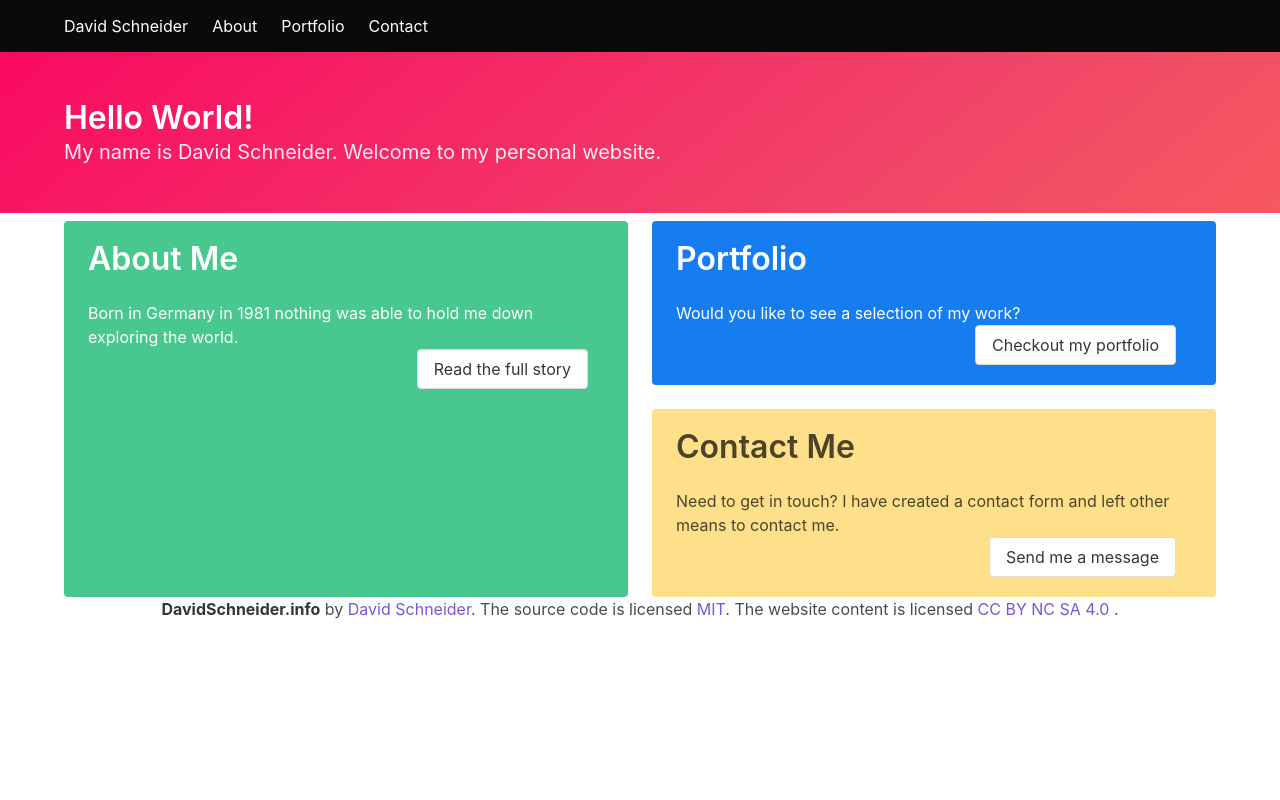
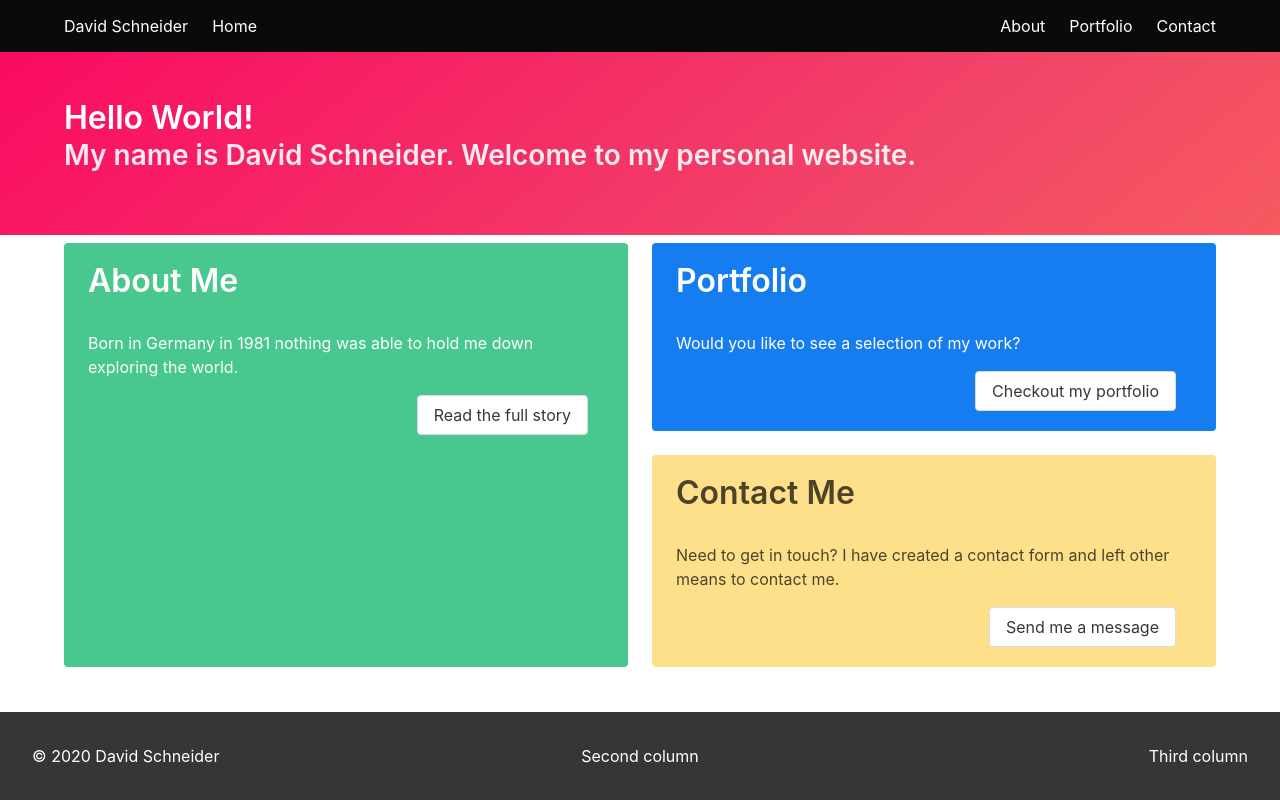
Before and after one commit to crazyinventor/dsinfo, a Vue app: page / in a window 1280 px wide. Built offline with nearby package versions, Linux system fonts and the light colour scheme.

Commit message:
Reworking general layout

```diff
--- a/public/index.html
+++ b/public/index.html
@@ -7,7 +7,7 @@
     <link rel="icon" href="<%= BASE_URL %>favicon.ico">
     <title>davidschneider.info</title>
   </head>
-  <body class="has-navbar-fixed-top">
+  <body>
     <noscript>
       <strong>We're sorry but this website doesn't work properly without JavaScript enabled. Please enable it to continue.</strong>
     </noscript>
--- a/src/App.vue
+++ b/src/App.vue
@@ -1,7 +1,7 @@
 <template>
-  <div id="app">
+  <div class="full-height">
     <NavBar/>
-    <main>
+    <main class="content">
       <router-view></router-view>
     </main>
     <Footer/>
@@ -22,4 +22,15 @@ export default {
 </script>
 
 <style>
+
+.full-height {
+  display: flex;
+  min-height: 100vh;
+  flex-direction: column;
+}
+
+main.content {
+  flex: 1;
+  padding-top: 3.25em;
+}
 </style>
--- a/src/components/Footer.vue
+++ b/src/components/Footer.vue
@@ -1,16 +1,15 @@
 <template>
-  <footer>
-    <div class="has-text-centered">
-      <p>
-        <strong>DavidSchneider.info</strong> by
-        <a href="https://www.davidschneider.info/">David Schneider</a>. The
-        source code is licensed
-        <a href="http://opensource.org/licenses/mit-license.php">MIT</a>. The
-        website content is licensed
-        <a href="http://creativecommons.org/licenses/by-nc-sa/4.0/">
-          CC BY NC SA 4.0
-        </a>.
-      </p>
+  <footer class="has-background-grey-darker has-text-white">
+    <div class="columns">
+      <div class="column has-text-left">
+        &copy; 2020 <a href="https://www.davidschneider.info/" class="has-text-white">David Schneider</a>
+      </div>
+      <div class="column has-text-centered has-text-left-mobile">
+        Second column
+      </div>
+      <div class="column has-text-right has-text-left-mobile">
+        Third column
+      </div>
     </div>
   </footer>
 </template>
@@ -21,5 +20,8 @@ export default {
 }
 </script>
 
-<style>
+<style scoped>
+footer {
+  padding: 2em;
+}
 </style>
--- a/src/components/NavBar.vue
+++ b/src/components/NavBar.vue
@@ -14,6 +14,11 @@
 
       <div class="navbar-menu" :class="{ 'is-active': showNav }">
         <div class="navbar-start" @click="hideNavBar">
+          <router-link to="/" class="navbar-item">
+            Home
+          </router-link>
+        </div>
+        <div class="navbar-end" @click="hideNavBar">
           <router-link to="/about" class="navbar-item">
             About
           </router-link>
```
